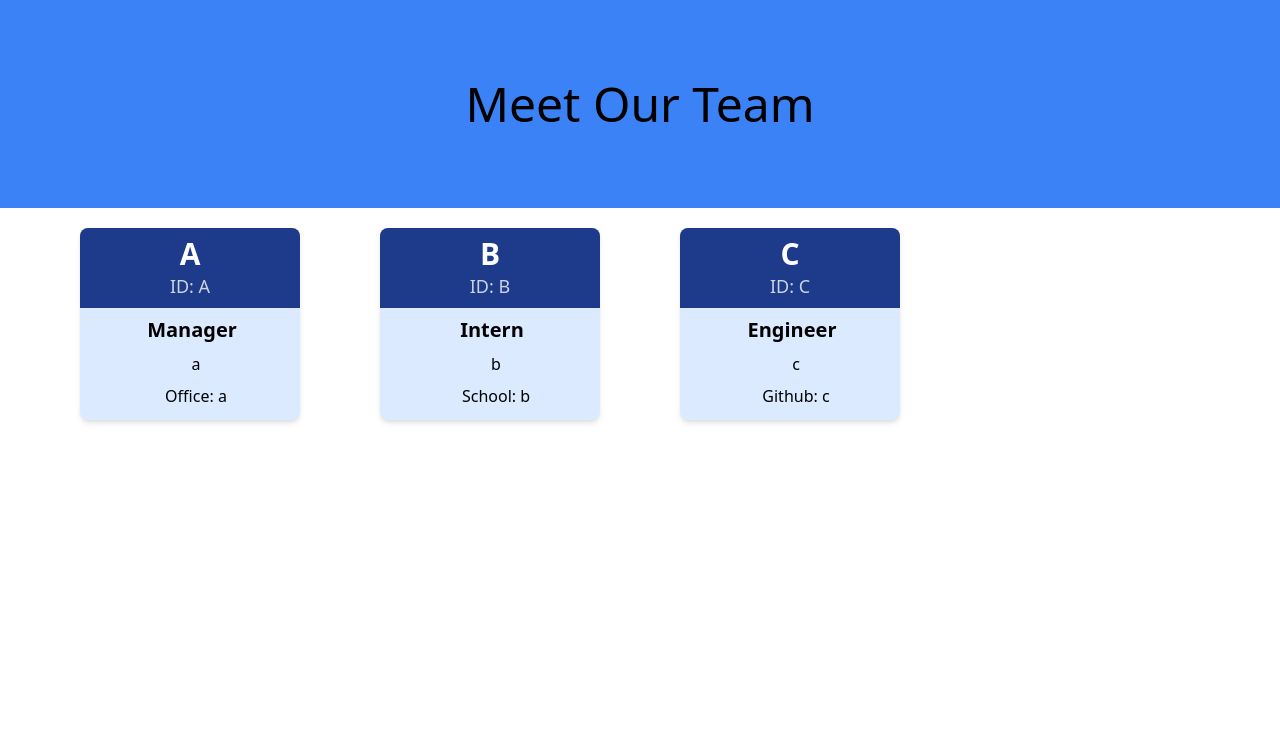
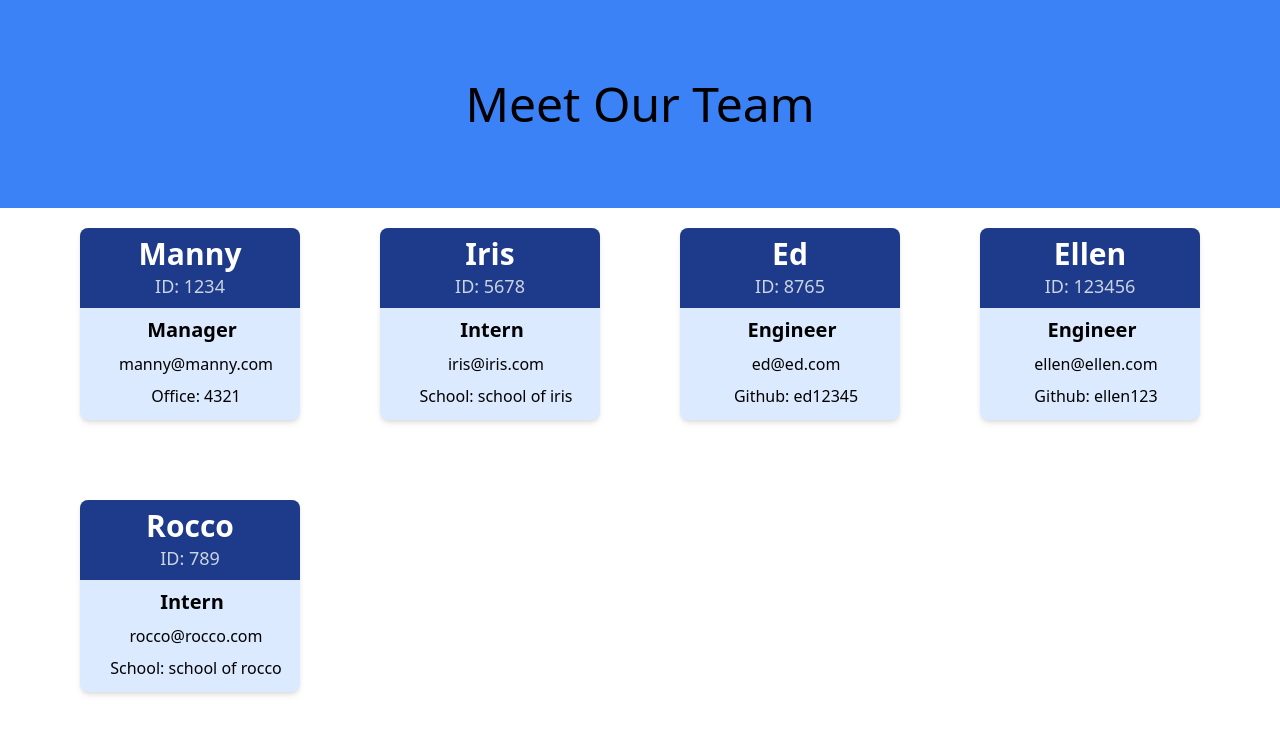
Before and after one commit to ZOID415/Team-Profile-Generator, a website: page dist/team.html in a window 1280 px wide. Drawn offline with nearby package versions, Linux system fonts and the light colour scheme.

```diff
--- a/dist/team.html
+++ b/dist/team.html
@@ -17,30 +17,48 @@
 <section class="grid grid-cols-1 md:grid-cols-2 lg:grid-cols-4 gap-20 px-20 pt-5"><!--Card-->
             <article class="container shadow-md bg-blue-100 rounded-lg text-center">
             <div class="bg-blue-900 rounded-t-lg py-2 capitalize">
-            <h1 class="text-3xl text-white font-semibold">a</h1>
-            <h2 class="text-lg text-slate-300">ID: a</h2>
+            <h1 class="text-3xl text-white font-semibold">Manny</h1>
+            <h2 class="text-lg text-slate-300">ID: 1234</h2>
             </div>
             <div class="ml-3 m-2 text-xl font-semibold">Manager</div>
-            <div class="ml-3 mb-2 hover:text-blue-700 hover:font-semibold"><a href = "mailto: a">a</a></div>
-            <div class="ml-3 mb-3">Office: a</div>
+            <div class="ml-3 mb-2 hover:text-blue-700 hover:font-semibold"><a href = "mailto: manny@manny.com">manny@manny.com</a></div>
+            <div class="ml-3 mb-3">Office: 4321</div>
             </article><!--Card-->
              <article class="container shadow-md bg-blue-100 rounded-lg text-center">
             <div class="bg-blue-900 rounded-t-lg py-2 capitalize">
-            <h1 class="text-3xl text-white font-semibold">b</h1>
-            <h2 class="text-lg text-slate-300">ID: b</h2>
+            <h1 class="text-3xl text-white font-semibold">Iris</h1>
+            <h2 class="text-lg text-slate-300">ID: 5678</h2>
             </div>
             <div class="ml-3 m-2 text-xl font-semibold">Intern</div>
-            <div class="ml-3 mb-2 hover:text-blue-700 hover:font-semibold"><a href = "mailto: b">b</a></div>
-            <div class="ml-3 mb-3">School: b</div>
+            <div class="ml-3 mb-2 hover:text-blue-700 hover:font-semibold"><a href = "mailto: iris@iris.com">iris@iris.com</a></div>
+            <div class="ml-3 mb-3">School: school of iris</div>
             </article><!--Card-->
             <article class="container shadow-md bg-blue-100 rounded-lg text-center">
             <div class="bg-blue-900 rounded-t-lg py-2 capitalize">
-            <h1 class="text-3xl text-white font-semibold">c</h1>
-            <h2 class="text-lg text-slate-300">ID: c</h2>
+            <h1 class="text-3xl text-white font-semibold">Ed</h1>
+            <h2 class="text-lg text-slate-300">ID: 8765</h2>
             </div>
             <div class="ml-3 m-2 text-xl font-semibold">Engineer</div>
-            <div class="ml-3 mb-2 hover:text-blue-700 hover:font-semibold"><a href = "mailto: c">c</a></div>
-            <div class="ml-3 mb-3">Github: c</div>
+            <div class="ml-3 mb-2 hover:text-blue-700 hover:font-semibold"><a href = "mailto: ed@ed.com">ed@ed.com</a></div>
+            <div class="ml-3 mb-3">Github: ed12345</div>
+            </article><!--Card-->
+            <article class="container shadow-md bg-blue-100 rounded-lg text-center">
+            <div class="bg-blue-900 rounded-t-lg py-2 capitalize">
+            <h1 class="text-3xl text-white font-semibold">ellen</h1>
+            <h2 class="text-lg text-slate-300">ID: 123456</h2>
+            </div>
+            <div class="ml-3 m-2 text-xl font-semibold">Engineer</div>
+            <div class="ml-3 mb-2 hover:text-blue-700 hover:font-semibold"><a href = "mailto: ellen@ellen.com">ellen@ellen.com</a></div>
+            <div class="ml-3 mb-3">Github: ellen123</div>
+            </article><!--Card-->
+             <article class="container shadow-md bg-blue-100 rounded-lg text-center">
+            <div class="bg-blue-900 rounded-t-lg py-2 capitalize">
+            <h1 class="text-3xl text-white font-semibold">rocco</h1>
+            <h2 class="text-lg text-slate-300">ID: 789</h2>
+            </div>
+            <div class="ml-3 m-2 text-xl font-semibold">Intern</div>
+            <div class="ml-3 mb-2 hover:text-blue-700 hover:font-semibold"><a href = "mailto: rocco@rocco.com">rocco@rocco.com</a></div>
+            <div class="ml-3 mb-3">School: school of rocco</div>
             </article></section>
 </body>
 </html>
```
Also changed, not shown: README.md.
